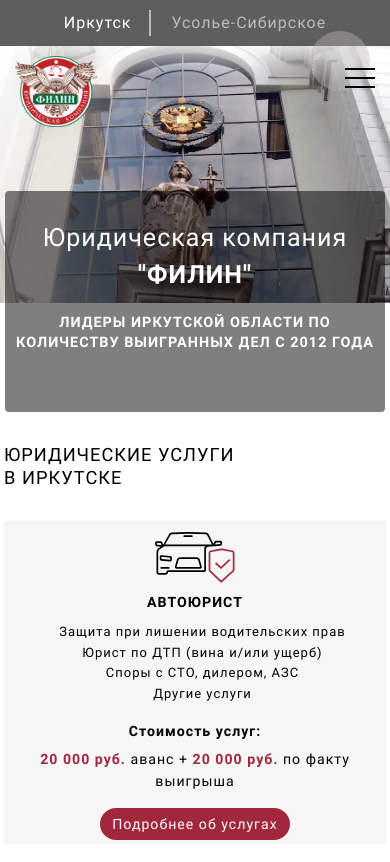
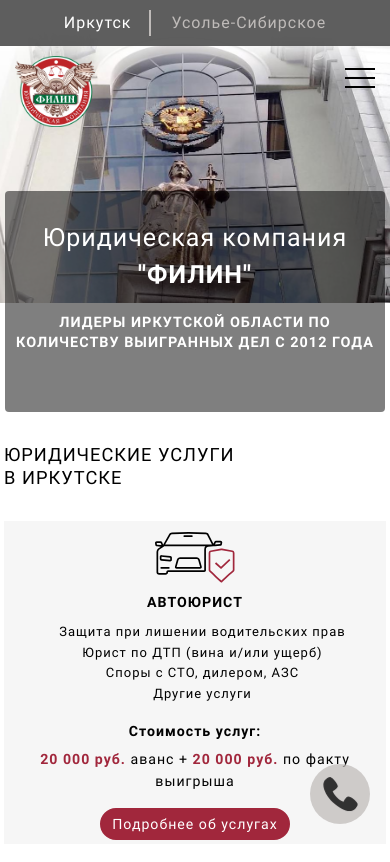
Before and after one commit to TheSplatt-WEB/filin-new, a plain HTML site: page index.html in a window 390 px wide. Shown: the top 862 px of the page. Drawn offline with Linux system fonts and the light colour scheme.

Commit message:
Add files via upload

```diff
--- a/css/style.css
+++ b/css/style.css
@@ -482,6 +482,38 @@
   text-decoration: underline;
 }
 
+@keyframes phonePulse {
+  from {
+    transform: scale(1);
+  }
+
+  75% {
+    transform: scale(1.2);
+  }
+
+  80% {
+    transform: scale(1);
+  }
+
+  90% {
+    transform: scale(1.3);
+  }
+
+  95% {
+    transform: scale(1.1);
+  }
+
+  to {
+    transform: scale(1);
+  }
+}
+
+@keyframes spin {
+  100% {
+    transform: rotate(360deg);
+  }
+}
+
 .social__list {
   display: flex;
   justify-content: center;
@@ -3079,22 +3111,26 @@
     position: fixed;
     z-index: 9999;
     right: 20px;
-    bottom: 20px;
+    top: calc(100vh - 90px);
     font-size: 0;
-  }
-
-  .header__phone::before {
-    content: "";
-    display: block;
     width: 60px;
     height: 60px;
     border-radius: 50%;
-    background-image: url("../img/icon_phone.svg");
-    background-repeat: no-repeat;
-    background-position: center;
-    background-size: 50%;
-    background-color: rgba(191, 187, 185, 0.5);
+    background-color: rgba(191, 187, 185, 0.9);
     opacity: 0.8;
+    display: flex;
+    align-items: center;
+    justify-content: center;
+    letter-spacing: 0;
+  }
+
+  .header__phone::before {
+    content: "";
+    width: 30px;
+    height: 30px;
+    -webkit-mask: url("../images/sprite.svg#phone") center/cover no-repeat;
+            mask: url("../images/sprite.svg#phone") center/cover no-repeat;
+    background-color: var(--black);
     animation: phonePulse 4s ease infinite;
   }
 
@@ -3447,12 +3483,6 @@
     animation: spin 10s infinite linear;
   }
 
-@keyframes spin {
-    100% {
-      transform: rotate(360deg);
-    }
-}
-
   .judicial-aside__btn:hover::before {
     width: 100%;
   }
--- a/index.html
+++ b/index.html
@@ -36,7 +36,7 @@
 	<link rel="apple-touch-icon" href="images/favicon.png">
 
 
-	<link rel="stylesheet" href="css/style.min.css?_v=20230107222227">
+	<link rel="stylesheet" href="css/style.min.css?_v=20230107224426">
 </head>
 
 <body>
@@ -731,7 +731,7 @@
 </footer>
     </div>
 
-	  <script src="js/script.min.js?_v=20230107222227" type="module"></script>
+	  <script src="js/script.min.js?_v=20230107224426" type="module"></script>
   </div>
 
   <div class="popup popup--politics">
```
Also changed, not shown: 401.html (+2 -2 lines), 403.html (+2 -2 lines), 404.html (+2 -2 lines), 500.html (+2 -2 lines), avtourist.html (+2 -2 lines), crediti-zaymi-poruchitelstva.html (+2 -2 lines), ispolnitelnoe-proizvodstvo.html (+2 -2 lines), online.html (+2 -2 lines), osparivanie-kadastrovoy-stoimosti.html (+2 -2 lines), semeyniy-urist.html (+2 -2 lines), sudebnaya-praktika.html (+2 -2 lines), trudovie-spori.html (+2 -2 lines), usolie-sibirskoe.html (+2 -2 lines), zashita-prav-potrebiteley.html (+2 -2 lines), 2 more files.
